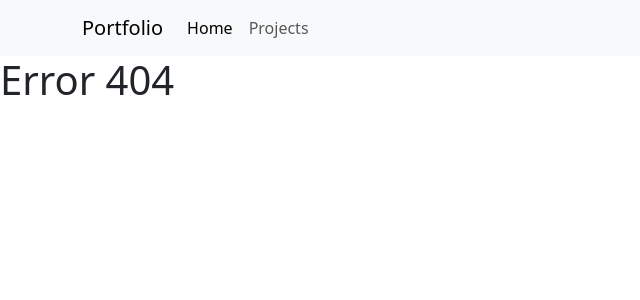
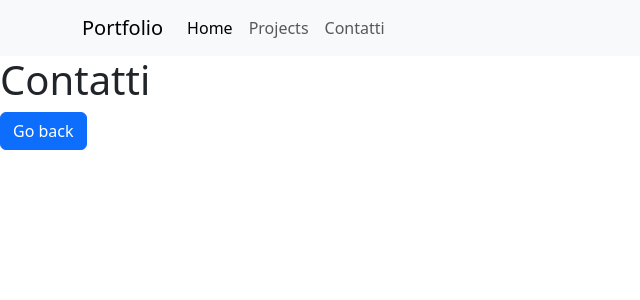
Before and after one commit to alecasentini/vite-boolfolio, a Vue app: page /contact in a window 1280 px wide. Before the commit this address had no page. Shown: the top 300 px of the page, without its empty margins (0-640 px from the left). Built offline with nearby package versions, Linux system fonts and the light colour scheme.

Commit message:
Aggiunta page Contatti

```diff
--- a/src/components/AppHeader.vue
+++ b/src/components/AppHeader.vue
@@ -43,7 +43,9 @@ export default {
                         <li class="nav-item">
                             <router-link class="nav-link" :to="{ name: 'projects' }">Projects</router-link>
                         </li>
-
+                        <li class="nav-item">
+                            <router-link class="nav-link" :to="{ name: 'contact' }">Contatti</router-link>
+                        </li>
                     </ul>
 
                 </div>
--- /dev/null
+++ b/src/pages/Contact.vue
@@ -0,0 +1,36 @@
+<script >
+
+export default {
+    name: "Contact",
+    components: {
+
+    },
+
+    data() {
+        return {
+
+
+        }
+    },
+
+    mounted() {
+
+    },
+
+    methods: {
+        goBack() {
+            this.$router.go(-1);
+        },
+
+    }
+
+}
+</script>
+
+<template>
+    <h1>Contatti</h1>
+
+    <a href="" @click.prevent="goBack" class="btn btn-primary">Go back</a>
+</template>
+
+<style lang="scss"></style>
--- a/src/router.js
+++ b/src/router.js
@@ -22,6 +22,11 @@ const router = createRouter({
             component: SingleProject
         },
         {
+            path: '/contact',
+            name: 'contact',
+            component: () => import("./pages/contact.vue")
+        },
+        {
             path: '/:pathMatch(.*)*',
             name: 'not-found',
             component: NotFound
```
